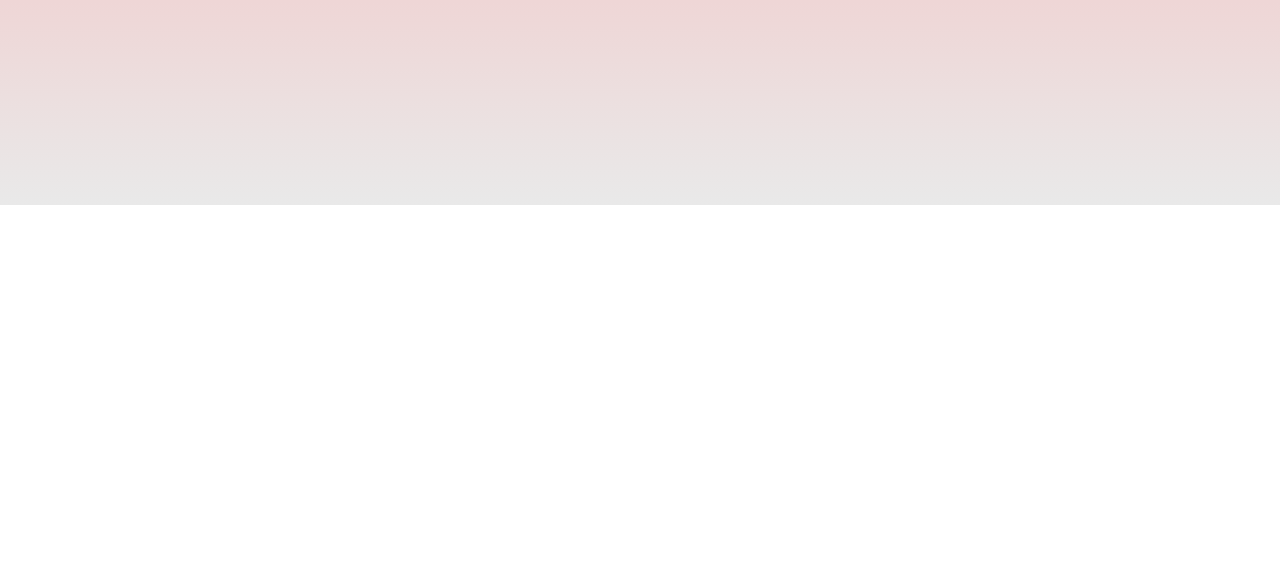
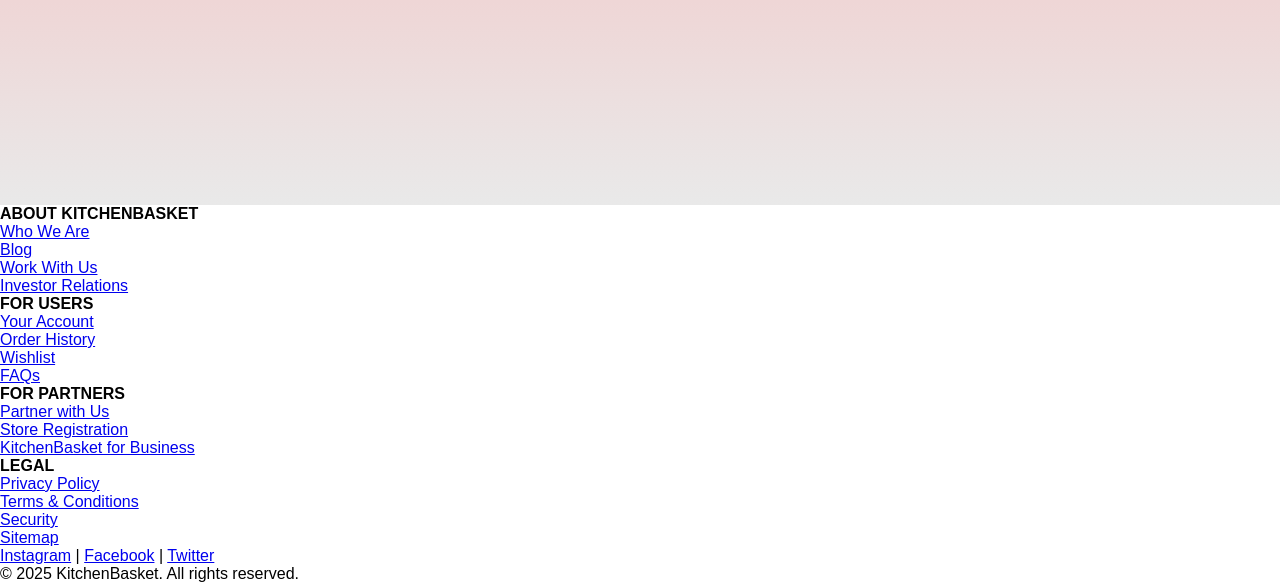
Before and after one commit to sauravkuumar/kichenbasket, a plain HTML site: page index.html in a window 1280 px wide. Shown: the part 2035-2618 px from the top of the page. Before the commit the page ends 2240 px from the top, so only its background shows below. Drawn offline with Linux system fonts and the light colour scheme.

Commit message:
Update index.html

```diff
--- a/index.html
+++ b/index.html
@@ -276,6 +276,54 @@
 
         </div>
     </section>
+    <footer>
+    <div class="footer-container">
+      <div class="footer-section">
+        <h4>ABOUT KITCHENBASKET</h4>
+        <ul>
+          <li><a href="#">Who We Are</a></li>
+          <li><a href="#">Blog</a></li>
+          <li><a href="#">Work With Us</a></li>
+          <li><a href="#">Investor Relations</a></li>
+        </ul>
+      </div>
+      <div class="footer-section">
+        <h4>FOR USERS</h4>
+        <ul>
+          <li><a href="#">Your Account</a></li>
+          <li><a href="#">Order History</a></li>
+          <li><a href="#">Wishlist</a></li>
+          <li><a href="#">FAQs</a></li>
+        </ul>
+      </div>
+      <div class="footer-section">
+        <h4>FOR PARTNERS</h4>
+        <ul>
+          <li><a href="#">Partner with Us</a></li>
+          <li><a href="#">Store Registration</a></li>
+          <li><a href="#">KitchenBasket for Business</a></li>
+        </ul>
+      </div>
+      <div class="footer-section">
+        <h4>LEGAL</h4>
+        <ul>
+          <li><a href="#">Privacy Policy</a></li>
+          <li><a href="/termcondition.html">Terms & Conditions</a></li>
+          <li><a href="#">Security</a></li>
+          <li><a href="#">Sitemap</a></li>
+        </ul>
+      </div>
+    </div>
+
+    <div class="footer-bottom">
+      <div class="footer-socials">
+        <a href="#">Instagram</a> |
+        <a href="#">Facebook</a> |
+        <a href="#">Twitter</a>
+      </div>
+      <p>&copy; 2025 KitchenBasket. All rights reserved.</p>
+    </div>
+  </footer>
 
 
 </body>
```
